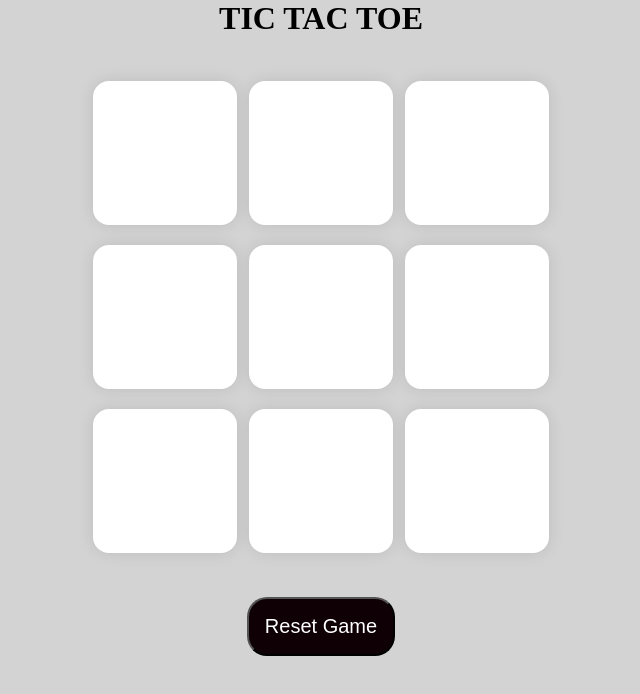
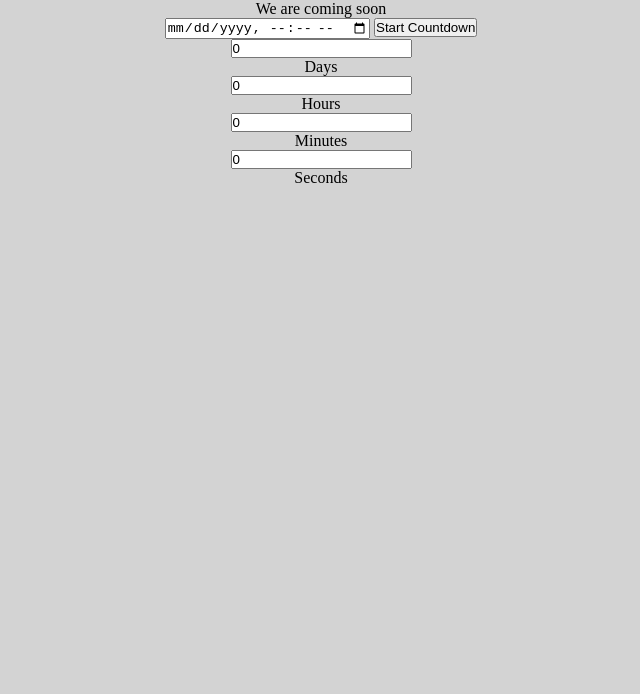
Before and after one commit to Shivani-Kanade/Countdown-Timer, a plain HTML site: page index.html in a window 1280 px wide. Shown: the whole page, without its empty margins (319-959 px from the left). Drawn offline with Linux system fonts and the light colour scheme.

Commit message:
Update index.html

```diff
--- a/index.html
+++ b/index.html
@@ -4,30 +4,52 @@
     <link rel="stylesheet" href="style.css">
     <meta charset="UTF-8">
     <meta name="viewport" content="width=device-width, initial-scale=1.0">
-    <title>Tic-Tac-Toe</title>
+    <title>Countdown Timer</title>
 </head>
+
 <body>
-      <div class="msg-container hide">
-        <p id="msg">Winner</p>
-        <button id="new-btn">New Game</button>
-      </div>
-      <main>
-    <h1>TIC TAC TOE</h1>
-     <div class="container">
-        <div class="game">
-        <button class="box"></button>
-        <button class="box"></button>
-        <button class="box"></button>
-        <button class="box"></button>
-        <button class="box"></button>
-        <button class="box"></button>
-        <button class="box"></button>
-        <button class="box"></button>
-        <button class="box"></button>
+
+    <div class="main">
+        <div class="overlay">
+
+            <div class="title">We are coming soon</div>
+
+            <!-- User selects date and time -->
+            <input type="datetime-local" id="dateInput">
+            <button onclick="startClock()">Start Countdown</button>
+
+            <div class="title" id="endDate"></div>
+
+            <div class="col">
+
+                <div>
+                    <input type="text" readonly value="0">
+                    <br/>
+                    <label>Days</label>
+                </div>
+
+                <div>
+                    <input type="text" readonly value="0">
+                    <br/>
+                    <label>Hours</label>
+                </div>
+
+                <div>
+                    <input type="text" readonly value="0">
+                    <br/>
+                    <label>Minutes</label>
+                </div>
+
+                <div>
+                    <input type="text" readonly value="0">
+                    <br/>
+                    <label>Seconds</label>
+                </div>
+
+            </div>
         </div>
-     </div>
-     <button id="reset-btn">Reset Game</button>
-     </main>
-    <script src="script.js"></script>
+    </div>
+
+    <script src="app.js"></script>
 </body>
 </html>
```
